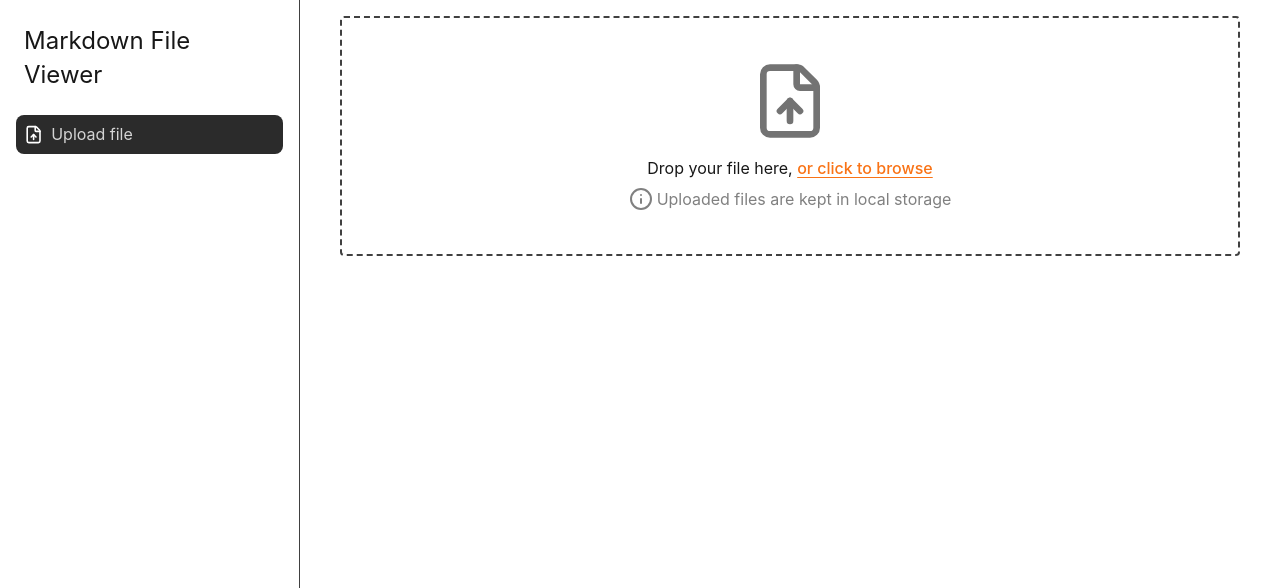
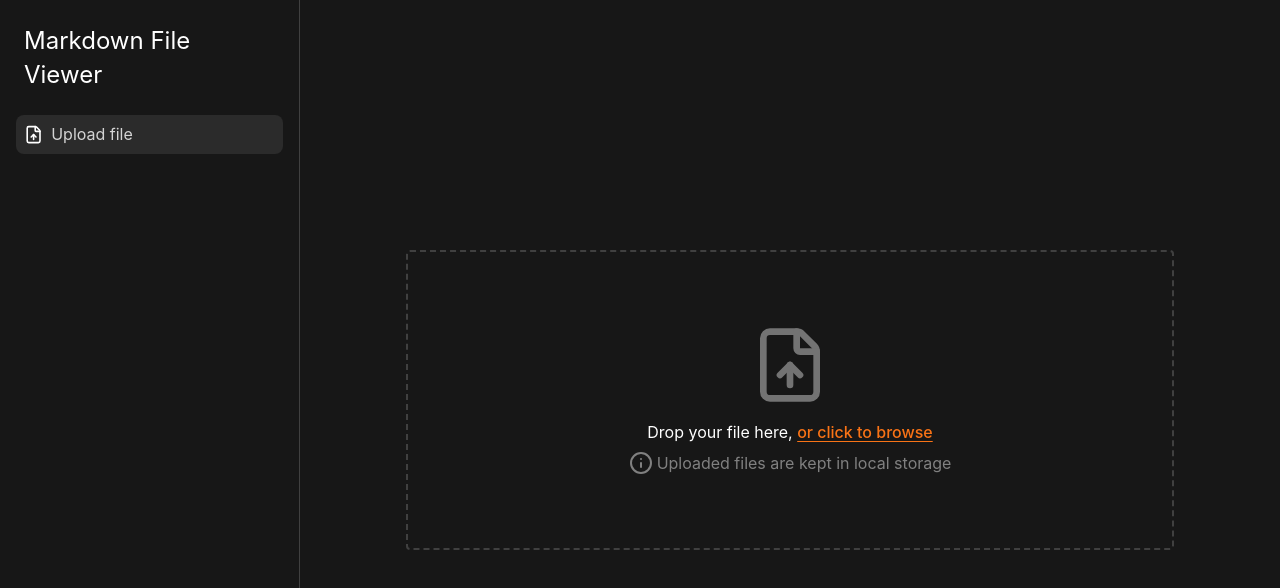
Before and after one commit to Piblo/md-file-viewer, a Vue app: page / in a window 1280 px wide. Shown: the top 588 px of the page. Built offline with nearby package versions, Linux system fonts and the light colour scheme.

Commit message:
style markdown content

```diff
--- a/src/App.vue
+++ b/src/App.vue
@@ -12,7 +12,7 @@ import Nav from './components/Nav.vue'
   </div>
 </template>
 
-<style>
+<style scoped>
 .dropzone {
   height: 30vh;
 }
@@ -27,6 +27,6 @@ h1 {
 }
 
 .content {
-  padding: var(--spacing-4) var(--spacing-7);
+  padding: var(--spacing-6) var(--spacing-7);
 }
 </style>
--- a/src/assets/base.css
+++ b/src/assets/base.css
@@ -3,9 +3,9 @@
   --color-primary: #f97316;
   --color-primary-dark: #c2410c;
   --color-primary-light: #fdba74;
-  --color-text: #171717;
+  --color-text: #ffffff;
   --color-text-muted: #808080;
-  --color-background: #ffffff;
+  --color-background: #171717;
   --color-neutral: #737373;
   --color-neutral-dark: #404040;
   --color-neutral-darker: #2b2b2b;
@@ -18,13 +18,6 @@
   --spacing-5: 1.5rem;
   --spacing-6: 2rem;
   --spacing-7: 2.5rem;
-}
-
-@media (prefers-color-scheme: dark) {
-  :root {
-    --color-text: #ffffff;
-    --color-background: #171717;
-  }
 }
 
 *,
--- a/src/components/DropZone.vue
+++ b/src/components/DropZone.vue
@@ -2,10 +2,6 @@
 import { ref } from 'vue'
 import Button from './Button.vue'
 import { FileUp } from 'lucide-vue-next'
-
-const props = defineProps<{
-  class?: string
-}>()
 
 const emit = defineEmits<{
   fileSelected: [file: File]
@@ -38,9 +34,10 @@ function onFileChange(event: Event) {
 </script>
 
 <template>
+  <div>
     <div
       class="dropzone"
-    :class="[props.class, { dragOver: isDraggingOver }]"
+      :class="[{ dragOver: isDraggingOver }]"
       v-on:dragover.prevent="() => (isDraggingOver = true)"
       v-on:dragleave="() => (isDraggingOver = false)"
       v-on:drop.prevent="onFileDrop"
@@ -53,6 +50,7 @@ function onFileChange(event: Event) {
       <slot />
     </div>
     <input ref="inputRef" hidden type="file" accept=".md" @change="onFileChange" />
+  </div>
 </template>
 
 <style scoped>
@@ -67,6 +65,8 @@ function onFileChange(event: Event) {
   flex-direction: column;
   align-items: center;
   justify-content: center;
+  padding: var(--spacing-4);
+  height: 100%;
 }
 
 .dragOver {
--- a/src/components/MarkdownViewer.vue
+++ b/src/components/MarkdownViewer.vue
@@ -14,5 +14,73 @@ const content = ref(md.render(props.markdown))
 </script>
 
 <template>
-  <div v-html="content" />
+  <div class="markdown-content" v-html="content" />
 </template>
+
+<style>
+.markdown-content {
+  max-width: 100ch;
+  margin: 0 auto;
+
+  h1 {
+    margin-bottom: var(--spacing-4);
+  }
+
+  h2,
+  h3,
+  h4,
+  h5,
+  h6 {
+    margin-bottom: var(--spacing-2);
+  }
+
+  p {
+    margin-bottom: var(--spacing-2);
+  }
+
+  a {
+    color: var(--color-primary);
+    text-decoration: none;
+
+    &:hover {
+      text-decoration: underline;
+    }
+  }
+
+  code {
+    background-color: var(--color-neutral-dark);
+    padding: 0.2rem 0.4rem;
+    border-radius: 4px;
+  }
+
+  pre code {
+    display: block;
+    margin-bottom: var(--spacing-4);
+  }
+
+  table {
+    width: 100%;
+    border-collapse: collapse;
+    margin-bottom: var(--spacing-4);
+    background: var(--color-background);
+  }
+
+  th,
+  td {
+    border: 1px solid var(--color-neutral-dark);
+    padding: 0.5rem 1rem;
+    text-align: left;
+  }
+
+  th {
+    font-weight: bold;
+  }
+
+  blockquote {
+    border-left: 4px solid var(--color-primary-dark);
+    padding-left: 1rem;
+    color: var(--color-text-muted);
+    margin: var(--spacing-4) 0;
+  }
+}
+</style>
--- a/src/components/Nav.vue
+++ b/src/components/Nav.vue
@@ -32,6 +32,8 @@ const files = useFileStore()
   border-right: 1px solid var(--color-neutral-dark);
   height: 100dvh;
   padding: var(--spacing-4) 0;
+  position: sticky;
+  inset: 0;
 }
 
 .nav-item {
--- a/src/views/UploadView.vue
+++ b/src/views/UploadView.vue
@@ -16,15 +16,31 @@ async function onFileSelected(file: File) {
 </script>
 
 <template>
-  <DropZone @file-selected="onFileSelected">
-    <div class="info-container">
-      <InfoIcon width="1rem" height="1rem" />
-      <p>Uploaded files are kept in local storage</p>
-    </div>
-  </DropZone>
+  <div class="container">
+    <DropZone @file-selected="onFileSelected" class="dropzone-container">
+      <div class="info-container">
+        <InfoIcon width="1rem" height="1rem" />
+        <p>Uploaded files are kept in local storage</p>
+      </div>
+    </DropZone>
+  </div>
 </template>
 
 <style scoped>
+.container {
+  display: grid;
+  place-items: center;
+  height: 100%;
+  margin: 0 auto;
+}
+
+.dropzone-container {
+  max-width: 60dvw;
+  max-height: 300px;
+  width: 100%;
+  height: 100%;
+}
+
 .info-container {
   margin-top: var(--spacing-2);
   display: flex;
```
Lines whose indentation alone changed are shown as unchanged.
